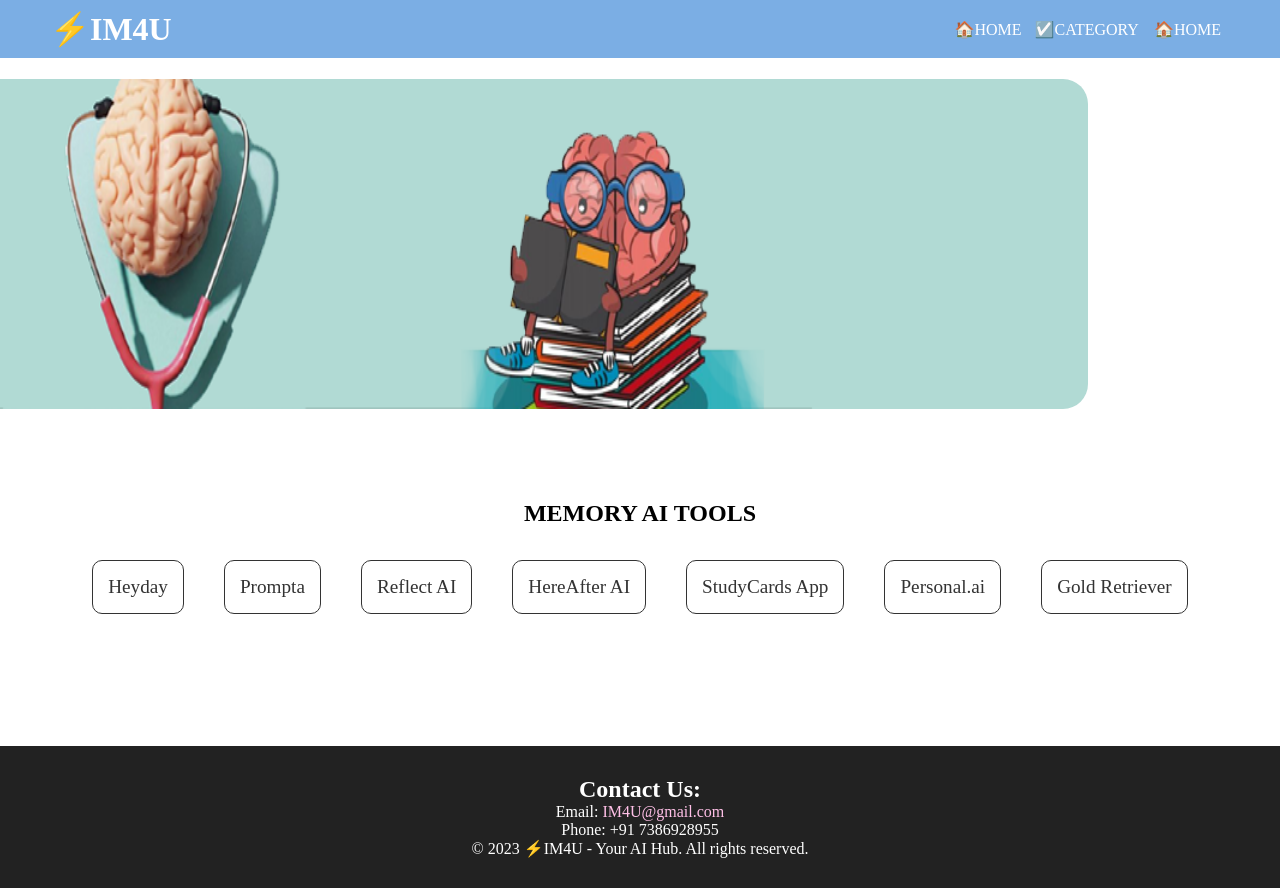
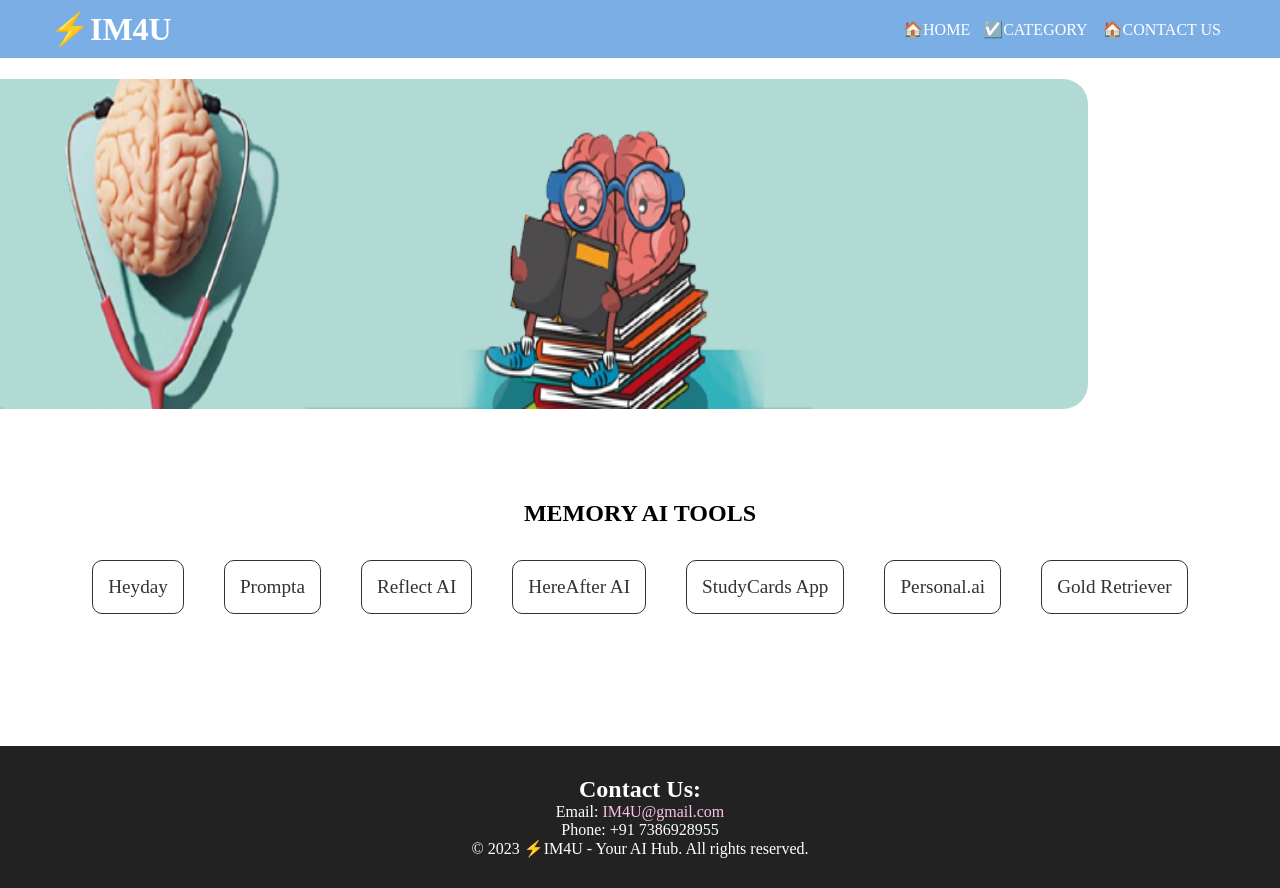
Before and after one commit to DARLABHANU/WEB-DEVELOPMENT, a plain HTML site: page Memory.html in a window 1280 px wide. Drawn offline with Linux system fonts and the light colour scheme.

Commit message:
Update Memory.html

```diff
--- a/Memory.html
+++ b/Memory.html
@@ -303,7 +303,7 @@ element.style {
             ; border: 0px; color: white;">☑️CATEGORY</a>
             <div id="categories-container" style="display: none;">
             </div>
-            <a href="contact.html" class="section" >🏠HOME</a>
+            <a href="contact.html" class="section" >🏠CONTACT US</a>
 
         </nav>
     </header>
```
